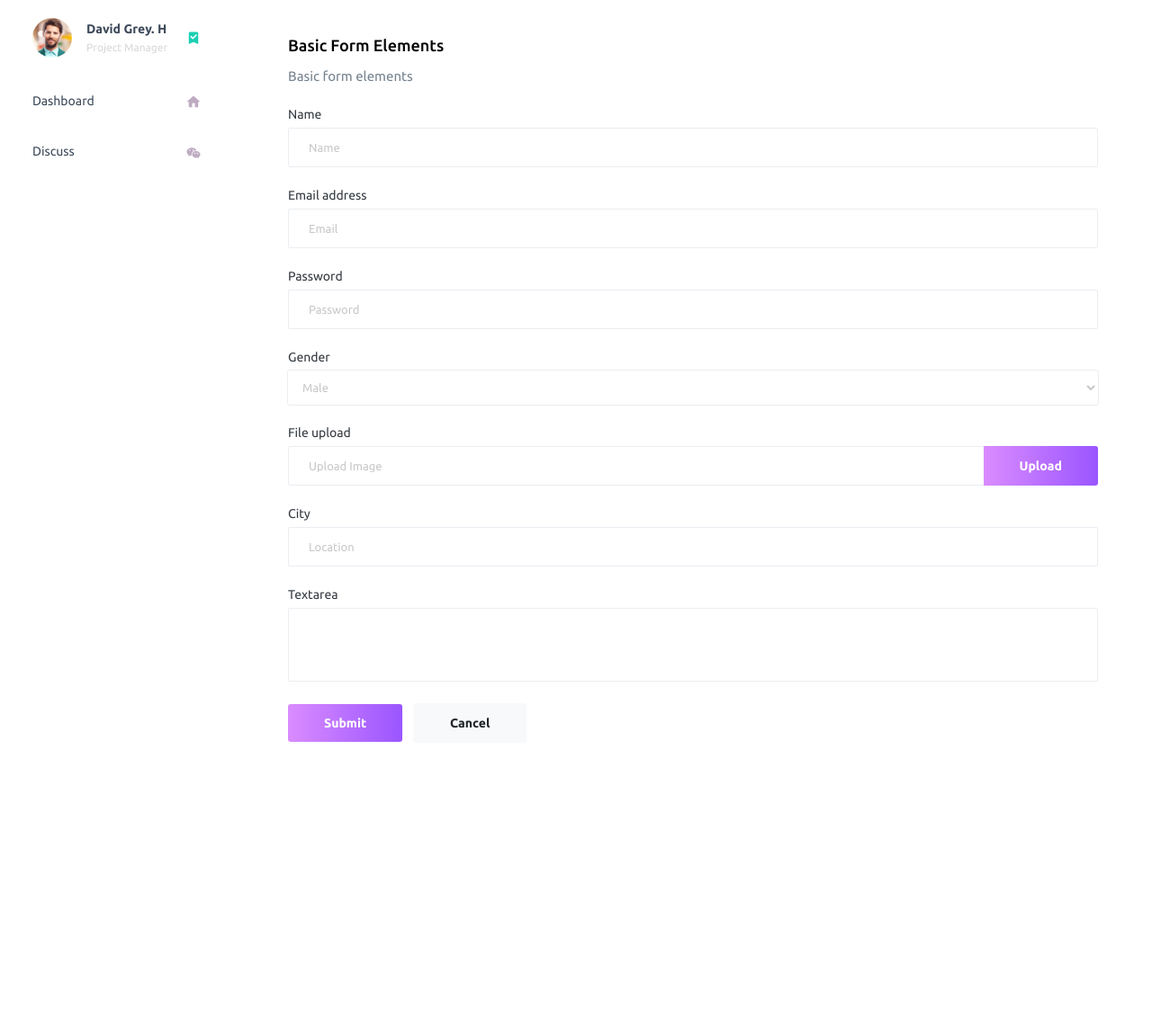
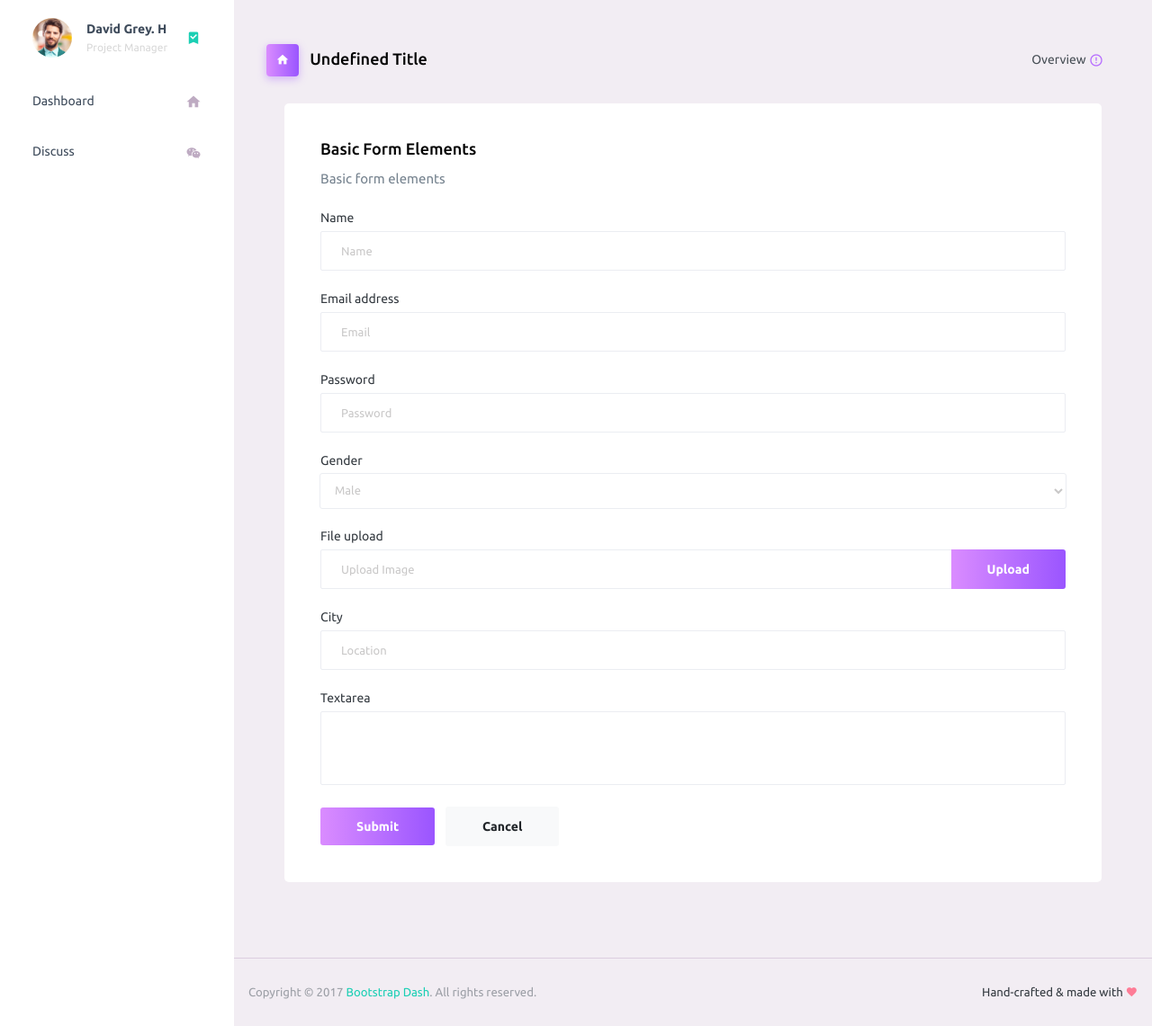
Before and after one commit to capteinn/wediscuss.id, a CodeIgniter app: page /database/index.php/discuss/add in a window 1280 px wide. Shown: the part 70-1211 px from the top of the page at 90% size. Before the commit the page ends 895 px from the top, so only its background shows below. Run offline with CodeIgniter, Linux system fonts and the light colour scheme; some libraries are stand-ins or nearby versions.

Commit message:
slicing page title and breadcrump

```diff
--- a/application/views/layouts/footer_user.php
+++ b/application/views/layouts/footer_user.php
@@ -1,3 +1,4 @@
+      </div>
         <!-- partial:partials/_footer.html -->
         <footer class="footer">
           <div class="d-sm-flex justify-content-center justify-content-sm-between">
--- a/application/views/layouts/header_user.php
+++ b/application/views/layouts/header_user.php
@@ -73,3 +73,20 @@
 <?php $this->load->view('layouts/menu_user') ?>
 <!-- partial -->
 <div class="main-panel">
+  <div class="content-wrapper">
+    <div class="page-header">
+      <h3 class="page-title">
+        <span class="page-title-icon bg-gradient-primary text-white mr-2">
+          <i class="mdi mdi-home"></i>
+        </span>
+        <?= !empty($title) ? $title : 'Undefined Title'; ?>
+      </h3>
+      <nav aria-label="breadcrumb">
+        <ul class="breadcrumb">
+          <li class="breadcrumb-item active" aria-current="page">
+            <span></span>Overview
+            <i class="mdi mdi-alert-circle-outline icon-sm text-primary align-middle"></i>
+          </li>
+        </ul>
+      </nav>
+    </div>
```
